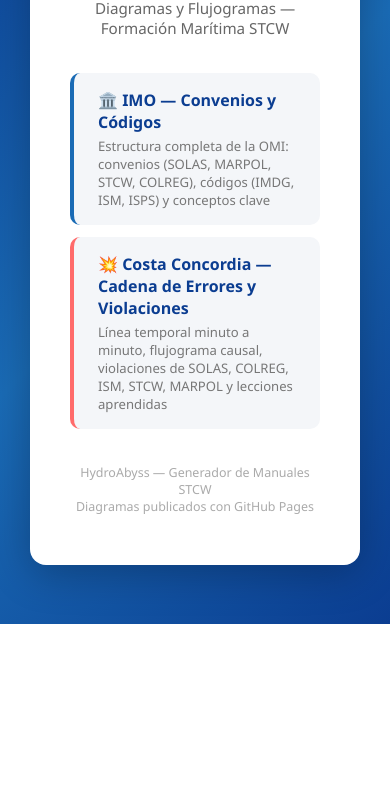
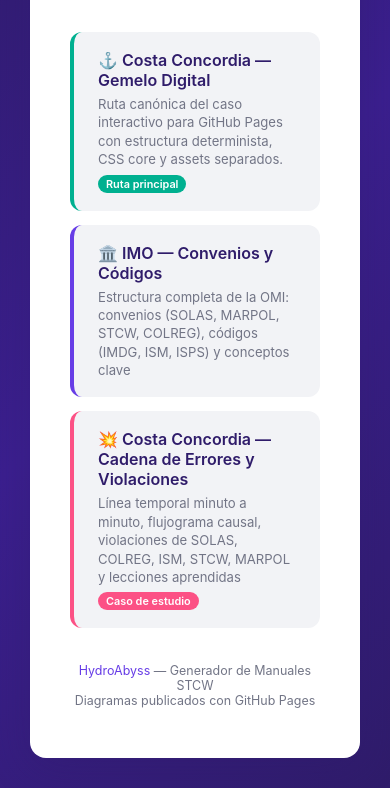
Before and after one commit to Hydroabyss/hydroabyss-diagramas, a plain HTML site: page index.html in a window 390 px wide. Shown: the part 220-1008 px from the top of the page. Before the commit the page ends 844 px from the top, so only its background shows below. Drawn offline with Linux system fonts and the light colour scheme.

Commit message:
feat: add canonical Costa Concordia simulator with HydroAbyss design system

```diff
--- /dev/null
+++ b/assets/css/hydroabyss-core.css
@@ -0,0 +1,236 @@
+@import url('https://fonts.googleapis.com/css2?family=Inter:wght@300;400;500;600&family=JetBrains+Mono:wght@400;700&family=Space+Grotesk:wght@500;700&display=swap');
+
+:root {
+  --bg: #030d1a;
+  --bg2: #061525;
+  --bg3: #0a1e30;
+  --black: var(--bg);
+  --dark: var(--bg2);
+
+  --cyan: #00d4ff;
+  --blue: #0070f3;
+  --teal: #00b4d8;
+
+  --white: #e8f4f8;
+  --white-strong: #f0f8ff;
+  --gray: #7a9bb5;
+
+  --border: rgba(0, 212, 255, 0.18);
+  --border-strong: rgba(0, 212, 255, 0.32);
+  --card: rgba(6, 21, 37, 0.72);
+  --shadow-soft: 0 20px 60px rgba(0, 0, 0, 0.28);
+  --radius-sm: 8px;
+  --radius-md: 12px;
+  --radius-lg: 16px;
+
+  --font-display: 'Space Grotesk', sans-serif;
+  --font-body: 'Inter', sans-serif;
+  --font-mono: 'JetBrains Mono', monospace;
+
+  --space-xs: 8px;
+  --space-sm: 16px;
+  --space-md: 24px;
+  --space-lg: 40px;
+  --space-xl: 60px;
+  --space-2xl: 100px;
+  --space-3xl: 140px;
+
+  --ease-mechanical: cubic-bezier(0.85, 0, 0.15, 1);
+}
+
+*,
+*::before,
+*::after {
+  box-sizing: border-box;
+}
+
+html {
+  scroll-behavior: smooth;
+}
+
+body {
+  margin: 0;
+  background:
+    radial-gradient(circle at top, rgba(0, 112, 243, 0.16), transparent 38%),
+    linear-gradient(180deg, var(--bg) 0%, var(--bg2) 52%, var(--bg) 100%);
+  color: var(--white);
+  font-family: var(--font-body);
+  font-size: 1rem;
+  line-height: 1.7;
+  -webkit-font-smoothing: antialiased;
+  text-rendering: optimizeLegibility;
+  overflow-x: hidden;
+}
+
+a {
+  color: inherit;
+  text-decoration: none;
+}
+
+a:focus-visible,
+button:focus-visible,
+input:focus-visible,
+select:focus-visible,
+textarea:focus-visible {
+  outline: 2px solid var(--cyan);
+  outline-offset: 3px;
+}
+
+.nav {
+  position: fixed;
+  inset: 0 0 auto 0;
+  z-index: 100;
+  display: flex;
+  align-items: center;
+  justify-content: space-between;
+  gap: 24px;
+  padding: 20px 4vw;
+  background: rgba(3, 13, 26, 0.84);
+  border-bottom: 1px solid rgba(255, 255, 255, 0.05);
+  backdrop-filter: blur(20px);
+}
+
+.nav-links {
+  display: flex;
+  gap: 24px;
+}
+
+.nav-links a {
+  font-family: var(--font-mono);
+  font-size: 0.8rem;
+  letter-spacing: 0.08em;
+  text-transform: uppercase;
+  color: var(--gray);
+  transition: color 0.35s ease;
+}
+
+.nav-links a:hover,
+.nav-links a:focus-visible {
+  color: var(--cyan);
+}
+
+.container {
+  width: min(calc(100% - 8vw), 1360px);
+  margin-inline: auto;
+}
+
+.section {
+  padding: var(--space-3xl) 0;
+}
+
+.tag-telemetry {
+  display: inline-flex;
+  align-items: center;
+  gap: 12px;
+  font-family: var(--font-mono);
+  font-size: 0.75rem;
+  letter-spacing: 0.15em;
+  text-transform: uppercase;
+  color: var(--cyan);
+}
+
+.tag-telemetry::before {
+  content: '';
+  width: 8px;
+  height: 8px;
+  flex-shrink: 0;
+  background: var(--cyan);
+}
+
+.title-display {
+  margin: 0 0 20px;
+  font-family: var(--font-display);
+  font-size: clamp(2.4rem, 6vw, 5.5rem);
+  line-height: 0.95;
+  letter-spacing: -0.04em;
+  text-transform: uppercase;
+  color: var(--white-strong);
+}
+
+.title-section {
+  margin: 0 0 20px;
+  font-family: var(--font-display);
+  font-size: clamp(1.9rem, 4vw, 3.2rem);
+  line-height: 0.96;
+  letter-spacing: -0.03em;
+  text-transform: uppercase;
+  color: var(--white-strong);
+}
+
+.body-copy {
+  max-width: 72ch;
+  margin: 0;
+  font-family: var(--font-body);
+  font-size: 1.05rem;
+  line-height: 1.75;
+  color: var(--white);
+}
+
+.meta-copy {
+  font-family: var(--font-mono);
+  font-size: 0.78rem;
+  line-height: 1.7;
+  letter-spacing: 0.12em;
+  text-transform: uppercase;
+  color: var(--gray);
+}
+
+.btn-sharp {
+  position: relative;
+  display: inline-flex;
+  align-items: center;
+  justify-content: center;
+  min-height: 52px;
+  padding: 16px 32px;
+  border: 1px solid transparent;
+  border-radius: 0;
+  overflow: hidden;
+  cursor: pointer;
+  font-family: var(--font-mono);
+  font-size: 0.84rem;
+  letter-spacing: 0.06em;
+  text-transform: uppercase;
+  transition:
+    color 0.35s ease,
+    border-color 0.35s ease,
+    transform 0.2s ease;
+}
+
+.btn-sharp::before {
+  content: '';
+  position: absolute;
+  inset: 0;
+  transform: translateX(-102%);
+  transition: transform 0.35s var(--ease-mechanical);
+  z-index: -1;
+}
+
+.btn-sharp:hover::before,
+.btn-sharp:focus-visible::before {
+  transform: translateX(0);
+}
+
+.btn-primary {
+  background: var(--cyan);
+  color: var(--black);
+}
+
+.btn-primary::before {
+  background: var(--white-strong);
+}
+
+@media (max-width: 900px) {
+  .section {
+    padding: 120px 0;
+  }
+}
+
+@media (max-width: 600px) {
+  .section {
+    padding: 100px 0;
+  }
+
+  .container {
+    width: min(calc(100% - 32px), 1360px);
+  }
+}
--- /dev/null
+++ b/casos/costa-concordia/scenario.json
@@ -0,0 +1,5 @@
+{
+  "scenario": "Costa Concordia",
+  "version": "v1",
+  "status": "baseline"
+}
--- a/index.html
+++ b/index.html
@@ -5,10 +5,25 @@
   <meta name="viewport" content="width=device-width, initial-scale=1.0">
   <title>HydroAbyss — Diagramas STCW</title>
   <style>
+    :root {
+      --primary: #673de6;
+      --primary-dark: #5025d1;
+      --meteorite-dark: #2f1c6a;
+      --meteorite: #8c85ff;
+      --meteorite-light: #d5dfff;
+      --primary-light: #ebe4ff;
+      --success: #00b090;
+      --danger: #fc5185;
+      --warning: #ffcd35;
+      --dark: #1d1e20;
+      --gray: #727586;
+      --gray-border: #dadce0;
+      --gray-light: #f2f3f6;
+    }
     * { margin: 0; padding: 0; box-sizing: border-box; }
     body {
-      font-family: 'Segoe UI', Arial, sans-serif;
-      background: linear-gradient(135deg, #0b3d91 0%, #1a6bb5 50%, #0b3d91 100%);
+      font-family: 'Inter', 'Segoe UI', Arial, sans-serif;
+      background: linear-gradient(135deg, var(--meteorite-dark) 0%, #3b1f8e 50%, var(--meteorite-dark) 100%);
       min-height: 100vh;
       display: flex;
       align-items: center;
@@ -18,71 +33,94 @@
     .container {
       background: #fff;
       border-radius: 16px;
-      box-shadow: 0 8px 40px rgba(0,0,0,0.25);
-      max-width: 700px;
+      box-shadow: 0 8px 40px rgba(47,28,106,0.3);
+      max-width: 750px;
       width: 100%;
       padding: 50px 40px;
       text-align: center;
     }
     .logo { font-size: 2.5rem; margin-bottom: 10px; }
-    h1 { color: #0b3d91; font-size: 1.8rem; margin-bottom: 5px; }
-    .subtitle { color: #666; font-size: 0.95rem; margin-bottom: 35px; }
+    h1 { color: var(--meteorite-dark); font-size: 1.8rem; margin-bottom: 5px; }
+    .subtitle { color: var(--gray); font-size: 0.95rem; margin-bottom: 35px; }
     .diagram-list { list-style: none; padding: 0; }
-    .diagram-list li { margin-bottom: 12px; }
+    .diagram-list li { margin-bottom: 14px; }
     .diagram-list a {
       display: block;
-      padding: 16px 24px;
-      background: #f4f6f9;
-      border-radius: 10px;
+      padding: 18px 24px;
+      background: var(--gray-light);
+      border-radius: 12px;
       text-decoration: none;
-      color: #0b3d91;
+      color: var(--meteorite-dark);
       font-weight: 600;
       font-size: 1rem;
-      transition: all 0.2s;
-      border-left: 4px solid #1a6bb5;
+      transition: all 0.25s ease;
+      border-left: 4px solid var(--primary);
       text-align: left;
     }
     .diagram-list a:hover {
-      background: #e8f4fd;
-      transform: translateX(5px);
-      box-shadow: 0 2px 12px rgba(26,107,181,0.15);
+      background: var(--primary-light);
+      transform: translateX(6px);
+      box-shadow: 0 4px 16px rgba(103,61,230,0.15);
+      border-left-color: var(--primary-dark);
     }
     .diagram-list .desc {
       font-weight: 400;
       font-size: 0.82rem;
-      color: #777;
-      margin-top: 4px;
+      color: var(--gray);
+      margin-top: 5px;
+      line-height: 1.4;
     }
+    .tag {
+      display: inline-block;
+      font-size: 0.68rem;
+      padding: 2px 8px;
+      border-radius: 20px;
+      font-weight: 600;
+      margin-top: 6px;
+      margin-right: 4px;
+    }
+    .tag-new { background: var(--success); color: #fff; }
+    .tag-case { background: var(--danger); color: #fff; }
     .footer {
       margin-top: 35px;
-      color: #aaa;
+      color: var(--gray);
       font-size: 0.78rem;
     }
+    .footer a { color: var(--primary); text-decoration: none; }
+    .footer a:hover { text-decoration: underline; }
   </style>
 </head>
 <body>
   <div class="container">
     <div class="logo">⚓</div>
     <h1>HydroAbyss</h1>
-    <p class="subtitle">Diagramas y Flujogramas — Formación Marítima STCW</p>
+    <p class="subtitle">Diagramas y Flujogramas — Formaci&oacute;n Mar&iacute;tima STCW</p>
 
     <ul class="diagram-list">
       <li>
-        <a href="IMO_Convenios_Codigos.html">
-          🏛️ IMO — Convenios y Códigos
-          <div class="desc">Estructura completa de la OMI: convenios (SOLAS, MARPOL, STCW, COLREG), códigos (IMDG, ISM, ISPS) y conceptos clave</div>
+        <a href="casos/costa-concordia/" style="border-left-color: var(--success);">
+          ⚓ Costa Concordia — Gemelo Digital
+          <div class="desc">Ruta canónica del caso interactivo para GitHub Pages con estructura determinista, CSS core y assets separados.</div>
+          <span class="tag tag-new">Ruta principal</span>
         </a>
       </li>
       <li>
-        <a href="Costa_Concordia_Desastre.html" style="border-left-color: #ff6b6b;">
+        <a href="IMO_Convenios_Codigos.html">
+          🏛️ IMO — Convenios y C&oacute;digos
+          <div class="desc">Estructura completa de la OMI: convenios (SOLAS, MARPOL, STCW, COLREG), c&oacute;digos (IMDG, ISM, ISPS) y conceptos clave</div>
+        </a>
+      </li>
+      <li>
+        <a href="Costa_Concordia_Desastre.html" style="border-left-color: var(--danger);">
           💥 Costa Concordia — Cadena de Errores y Violaciones
-          <div class="desc">Línea temporal minuto a minuto, flujograma causal, violaciones de SOLAS, COLREG, ISM, STCW, MARPOL y lecciones aprendidas</div>
+          <div class="desc">L&iacute;nea temporal minuto a minuto, flujograma causal, violaciones de SOLAS, COLREG, ISM, STCW, MARPOL y lecciones aprendidas</div>
+          <span class="tag tag-case">Caso de estudio</span>
         </a>
       </li>
     </ul>
 
     <div class="footer">
-      HydroAbyss — Generador de Manuales STCW<br>
+      <a href="https://hydroabyss.com" target="_blank">HydroAbyss</a> — Generador de Manuales STCW<br>
       Diagramas publicados con GitHub Pages
     </div>
   </div>
```
Also changed, not shown: casos/costa-concordia/app.js (added, +13 -0 lines), casos/costa-concordia/hydroabyss-sim.css (added, +27 -0 lines), casos/costa-concordia/index.html (added, +77 -0 lines), 1 other file.
